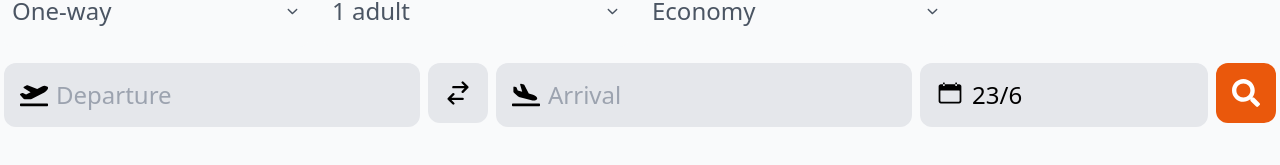
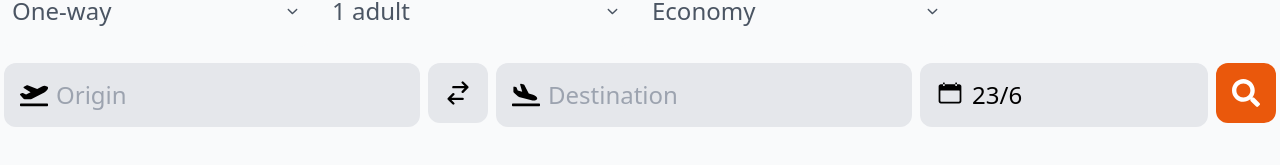
Before and after one commit to alexsoul99/front10-test, a React (Vite) app: page / in a window 1280 px wide. Shown: the part 153-318 px from the top of the page. Built offline with nearby package versions, Linux system fonts and the light colour scheme.

Commit message:
Added description to buttons and fields

```diff
--- a/src/components/CalendarSection.jsx
+++ b/src/components/CalendarSection.jsx
@@ -2,7 +2,7 @@ import { useState } from 'react'
 import Calendar from 'react-calendar'
 import { IoIosCalendar } from 'react-icons/io'
 
-export default function CalendarSection({ initialDate, changeDate }) {
+export default function CalendarSection({ initialDate, changeDate, title }) {
 	// state to control the if the calendar shows
 	const [isOpenCalendar, setIsOpenCalendar] = useState(false)
 
@@ -11,6 +11,7 @@ export default function CalendarSection({ initialDate, changeDate }) {
 			className='flex flex-col text-xl gap-2 items-start bg-gray-200 rounded-xl p-4 w-72 hover:bg-slate-300'
 			onClick={() => setIsOpenCalendar(!isOpenCalendar)}
 			onMouseLeave={() => setIsOpenCalendar(false)}
+			title={title}
 		>
 			{/* field with the initial date, and to open the calendar */}
 			<div className='flex flex-row bg-transparent text-2xl gap-2'>
--- a/src/components/FlightSection.jsx
+++ b/src/components/FlightSection.jsx
@@ -9,7 +9,7 @@ import { useDates } from '../hooks/useDates'
 
 export default function FlightSection() {
 	// states to save the value from the inputs
-	const [departure, setDeparture] = useState('')
+	const [origin, setOrigin] = useState('')
 	const [destiny, setDestiny] = useState('')
 
 	// get all the date's setters and info from a custom hook
@@ -21,19 +21,22 @@ export default function FlightSection() {
 
 	return (
 		<div className='flex my-4 gap-2 items-start'>
-			{/* departures input */}
+			{/* origin input */}
 			<InputField
-				isDeparture={true}
-				value={departure}
-				onChangeValue={setDeparture}
+				isOrigin={true}
+				value={origin}
+				onChangeValue={setOrigin}
 			/>
-			<button className='bg-gray-200 rounded-xl p-4 focus:outline hover:bg-slate-300'>
+			<button
+				className='bg-gray-200 rounded-xl p-4 focus:outline hover:bg-slate-300'
+				title='Switch origin / destination'
+			>
 				<HiOutlineSwitchHorizontal
 					size={28}
 					className='bg-transparent'
 					onClick={() => {
-						const newDestiny = departure
-						setDeparture(destiny)
+						const newDestiny = origin
+						setOrigin(destiny)
 						setDestiny(newDestiny)
 					}}
 				/>
@@ -41,7 +44,7 @@ export default function FlightSection() {
 
 			{/* destiny input */}
 			<InputField
-				isDeparture={false}
+				isOrigin={false}
 				value={destiny}
 				onChangeValue={setDestiny}
 			/>
@@ -49,6 +52,7 @@ export default function FlightSection() {
 			<CalendarSection
 				initialDate={departureDate}
 				changeDate={setDepartureDate}
+				title='Departure date selection'
 			/>
 			{tripType === 'One-way' ? (
 				''
@@ -56,11 +60,15 @@ export default function FlightSection() {
 				<CalendarSection
 					initialDate={arrivalDate}
 					changeDate={setArrivalDate}
+					title='Arrival date selection'
 				/>
 			)}
 
 			{/* search button, it has no functionality 'cause it wasn't povided an API */}
-			<button className='bg-orange-600 rounded-xl p-4 focus:outline hover:bg-slate-300 outline-none'>
+			<button
+				className='bg-orange-600 rounded-xl p-4 focus:outline hover:bg-slate-300 outline-none'
+				title='Search flight'
+			>
 				<FaSearch
 					size={28}
 					className='bg-transparent text-white'
--- a/src/components/InputField.jsx
+++ b/src/components/InputField.jsx
@@ -1,9 +1,12 @@
 import { FaPlaneArrival, FaPlaneDeparture } from 'react-icons/fa'
 
-export default function InputField({ isDeparture, value, onChangeValue }) {
+export default function InputField({ isOrigin, value, onChangeValue }) {
 	return (
-		<div className='flex text-xl gap-2 items-center bg-gray-200 rounded-xl p-4 hover:bg-slate-300'>
-			{isDeparture ? (
+		<div
+			className='flex text-xl gap-2 items-center bg-gray-200 rounded-xl p-4 hover:bg-slate-300'
+			title={isOrigin ? 'Origin field' : 'Destination field'}
+		>
+			{isOrigin ? (
 				<FaPlaneDeparture
 					className='bg-transparent'
 					size={28}
@@ -18,7 +21,7 @@ export default function InputField({ isDeparture, value, onChangeValue }) {
 				className='bg-transparent focus:outline-none text-2xl'
 				type='text'
 				value={value}
-				placeholder={`${isDeparture ? 'Departure' : 'Arrival'}`}
+				placeholder={`${isOrigin ? 'Origin' : 'Destination'}`}
 				onChange={(e) => {
 					onChangeValue(e.target.value)
 				}}
--- a/src/components/Passengers.jsx
+++ b/src/components/Passengers.jsx
@@ -17,6 +17,7 @@ export default function Passangers({ passengersArr }) {
 	return (
 		<div
 			tabIndex={0}
+			title='Passanger selection'
 			onClick={() => setShowDropdown(!showDropdown)}
 			onBlur={() => setShowDropdown(false)}
 			className='relative w-72'
@@ -37,6 +38,7 @@ export default function Passangers({ passengersArr }) {
 							<li
 								key={value.type}
 								className='flex items-center justify-between m-2'
+								title={value.type}
 							>
 								<div className={' text-2xl font-semibold p-3'}>
 									{value.type}
--- a/src/components/SelectClass.jsx
+++ b/src/components/SelectClass.jsx
@@ -8,6 +8,7 @@ export default function SelectClass({ classesArr }) {
 	return (
 		<div
 			tabIndex={0}
+			title='Trip class selection'
 			onClick={() => {
 				setShowDropdown(!showDropdown)
 			}}
@@ -31,6 +32,7 @@ export default function SelectClass({ classesArr }) {
 								}`}
 								key={value}
 								onClick={() => setSelected(value)}
+								title={value}
 							>
 								{value}
 							</li>
--- a/src/components/SelectTrip.jsx
+++ b/src/components/SelectTrip.jsx
@@ -10,6 +10,7 @@ export default function SelectTrip({ tripsArr }) {
 	return (
 		<div
 			tabIndex={0}
+			title='Trip type selection'
 			onClick={() => {
 				setShowDropdown(!showDropdown)
 			}}
@@ -36,6 +37,7 @@ export default function SelectTrip({ tripsArr }) {
 									setTripType(value)
 									setSelected(value)
 								}}
+								title={value}
 							>
 								{value}
 							</li>
```
